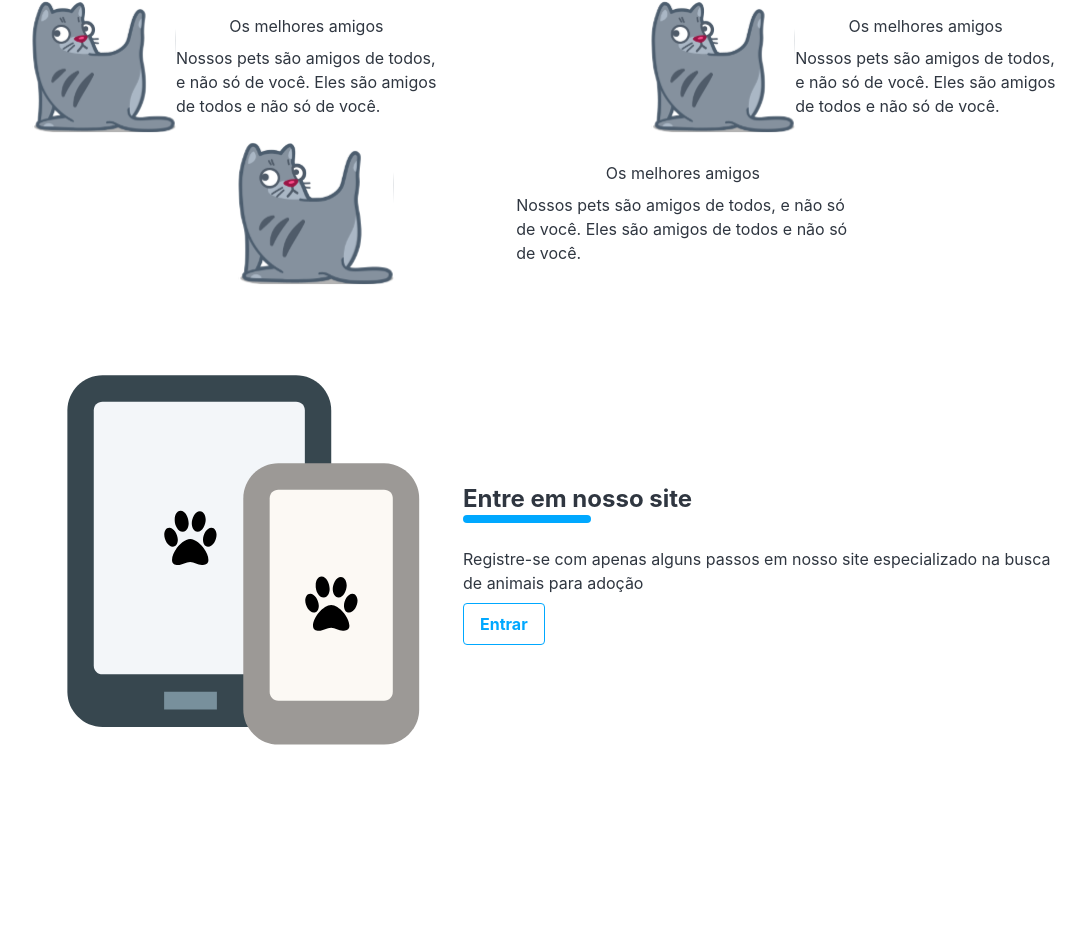
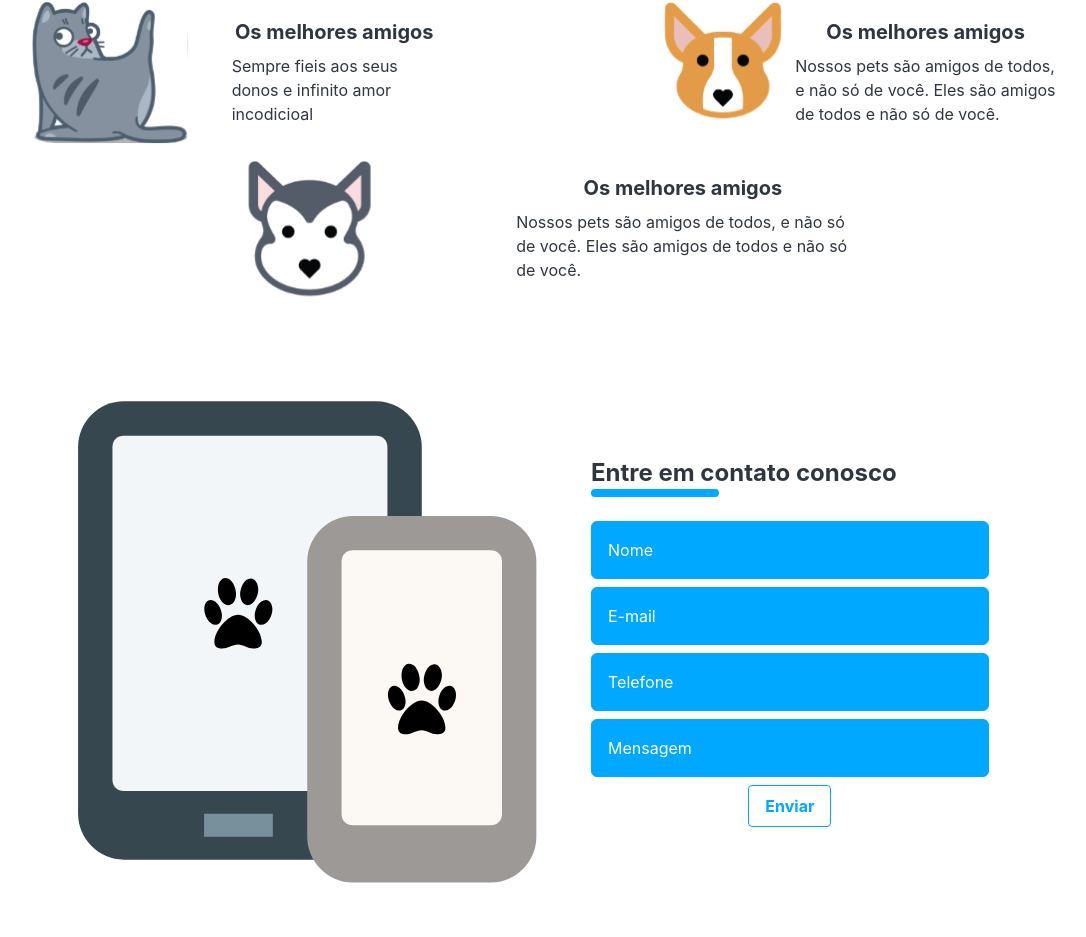
Before and after one commit to AlesonTalis/projeto-faculdade-adote-seu-pet, a React (Vite) app: page / in a window 1280 px wide. Shown: the part 2246-3183 px from the top of the page, without its empty margins (96-1182 px from the left). Before the commit the page ends 3033 px from the top, so only its background shows below. Built offline with nearby package versions, Linux system fonts and the light colour scheme.

Commit message:
chat testing

```diff
--- a/src/App.jsx
+++ b/src/App.jsx
@@ -1,4 +1,4 @@
-import { useEffect, useState } from 'react'
+import { useEffect, useState, useRef } from 'react'
 import {
     Routes,
     Route
@@ -10,13 +10,15 @@ import {
     Home
 } from './Screens'
 import {
-    Header
+    Header, Chat
 } from './ScreenParts'
 
 function App() {
 
     const [userLogged, setUserLogged] = useState(false)
     const [userName, setUserName] = useState('')
+
+    const chatRef = useRef(null)
 
     useEffect(() => {
         if (userLogged) return
@@ -40,7 +42,9 @@ function App() {
             <Routes>
                 <Route
                     path="/"
-                    element={<Home/>}
+                    element={<Home chat={(chatId) => {
+                        chatRef.current.startChatWith(chatId)
+                    }}/>}
                 />
                 <Route
                     path="/cadastrar"
@@ -55,6 +59,7 @@ function App() {
                     element={<Logout logout={(logged) => setUserLogged(logged)}/>}
                 />
             </Routes>
+            <Chat ref={chatRef}/>
         </div>
     )
 }
--- /dev/null
+++ b/src/ScreenParts/ChatArea/index.jsx
@@ -0,0 +1,20 @@
+import React, {
+    useState,
+    forwardRef,
+    useImperativeHandle
+} from 'react'
+
+const Chat = forwardRef((props, ref) => {
+    const [chatId, setChatId] = useState(0)
+
+    useImperativeHandle(ref, () => ({
+        startChatWith: (chatId) => {
+            console.log(chatId)
+        }
+    }))
+  return (
+    <div>Chat</div>
+  )
+})
+
+export default Chat
--- /dev/null
+++ b/src/ScreenParts/Contato/index.jsx
@@ -0,0 +1,56 @@
+import React, {
+    useState
+} from 'react'
+
+import {
+    TextInput
+} from '../../ScreenParts'
+
+function Contato({
+    submitContato = (nome, email, telefone, mensagem) => {}
+}) {
+    const [nome, setNome] = useState('')
+    const [email, setEmail] = useState('')
+    const [telefone, setTelefone] = useState('')
+    const [mensagem, setMensagem] = useState('')
+
+    const [message, setMessage] = useState('')
+
+
+    return (
+        <div className="Content-area">
+            <div className="Content-row">
+                <div className="Content-image">
+                    <img src="./images/phones.svg" alt="" />
+                </div>
+                <div className="Content-details">
+                    <h1>Entre em contato conosco</h1>
+                    <div className="Content-form">
+                        <TextInput label="Nome" type="text" submitText={(_nome) => setNome(_nome)}/>
+                        <TextInput label="E-mail" type="email" submitText={(_email) => setEmail(_email)}/>
+                        <TextInput label="Telefone" type="tel" submitText={(_tel) => setTelefone(_tel)}/>
+                        <TextInput label="Mensagem" type="text" submitText={(_mes) => setMensagem(_mes)}/>
+
+                        <button className="btn" onClick={(e) => {
+                            e.preventDefault()
+
+                            if (nome && email && telefone && mensagem) {
+                                console.log(nome, email, telefone, mensagem)
+                                submitContato(nome, email, telefone, mensagem)
+                                setMessage('Mensagem enviada com sucesso!')
+                            }
+                            else
+                            {
+                                setMessage('Preencha todos os campos')
+                            }
+
+                        }}>Enviar</button>
+                    </div>
+                    <div className="Message">{message}</div>
+                </div>
+            </div>
+        </div>
+    )
+}
+
+export default Contato
--- a/src/ScreenParts/SearchArea/index.jsx
+++ b/src/ScreenParts/SearchArea/index.jsx
@@ -22,7 +22,7 @@ const todosAnimais = [
 ]
 
 // list of unsplash images of cats and dogs
-const data = [
+export const data = [
     {
         title: 'Cachorro',
         detalhes: 'Alguns detalhes',
@@ -71,7 +71,9 @@ const data = [
 ]
 
 
-function Search() {
+function Search({
+    chat = (id) => {}
+}) {
     const [animalSpecie, setAnimalSpecie] = useState(0)
     const [animais, setAnimais] = useState(0)
 
@@ -113,7 +115,10 @@ function Search() {
                                 <button>
                                     <FaHeart />
                                 </button>
-                                <button>
+                                <button onClick={(e) => {
+                                    e.preventDefault()
+                                    chat(index)
+                                }}>
                                     <BsFillChatDotsFill />
                                 </button>
                             </div>
--- a/src/ScreenParts/index.js
+++ b/src/ScreenParts/index.js
@@ -14,3 +14,11 @@ export {
 export {
     default as TextInput
 } from './TextInput'
+
+export {
+    default as Contato
+} from './Contato'
+
+export {
+    default as Chat
+} from './ChatArea'
--- a/src/Screens/HomeScreen/index.jsx
+++ b/src/Screens/HomeScreen/index.jsx
@@ -1,30 +1,32 @@
 import React from 'react'
 
 import {
-    Banner, Search
+    Banner, Search, Contato
 } from '../../ScreenParts'
 
 
 const adotar = [
     {
         titulo: "Os melhores amigos",
-        descricao: "Nossos pets são amigos de todos, e não só de você. Eles são amigos de todos e não só de você.",
+        descricao: "Sempre fieis aos seus donos e infinito amor incodicioal",
         image: "./images/cat.svg"
     },
     {
         titulo: "Os melhores amigos",
         descricao: "Nossos pets são amigos de todos, e não só de você. Eles são amigos de todos e não só de você.",
-        image: "./images/cat.svg"
+        image: "./images/dog1.svg"
     },
     {
         titulo: "Os melhores amigos",
         descricao: "Nossos pets são amigos de todos, e não só de você. Eles são amigos de todos e não só de você.",
-        image: "./images/cat.svg"
+        image: "./images/dog2.svg"
     },
 ]
 
 
-function HomeScreen() {
+function HomeScreen({
+    chat = (id) => {}
+}) {
     return (
         <>
             <Banner />
@@ -36,7 +38,7 @@ function HomeScreen() {
                         <p>Navegue abaixo, para acessar as fotos e tudo que você precisa saber sobre os pets: nome, grupo etário, porte, sexo, se é castrado ou não, se há alguma necessidade especial ou doença, além do perfil social.</p>
                     </div>
                 </div>
-                <Search/>
+                <Search chat={chat}/>
                 <div className="Content-area">
                     <h1>Por quê adotar?</h1>
                     <div className="Content-object">
@@ -55,18 +57,7 @@ function HomeScreen() {
                         </div>
                     </div>
                 </div>
-                <div className="Content-area">
-                    <div className="Content-row">
-                        <div className="Content-image">
-                            <img src="./images/phones.svg" alt="" />
-                        </div>
-                        <div className="Content-details">
-                            <h1>Entre em nosso site</h1>
-                            <p>Registre-se com apenas alguns passos em nosso site especializado na busca de animais para adoção</p>
-                            <button className="btn">Entrar</button>
-                        </div>
-                    </div>
-                </div>
+                <Contato/>
             </div>
         </>
     )
--- a/src/index.css
+++ b/src/index.css
@@ -238,6 +238,10 @@ code {
 {
     @apply flex-1
 } */
+.Content-customgrid-item-details h2
+{
+    @apply font-bold text-xl;
+}
 
 
 @media (max-width: 900px)
```
